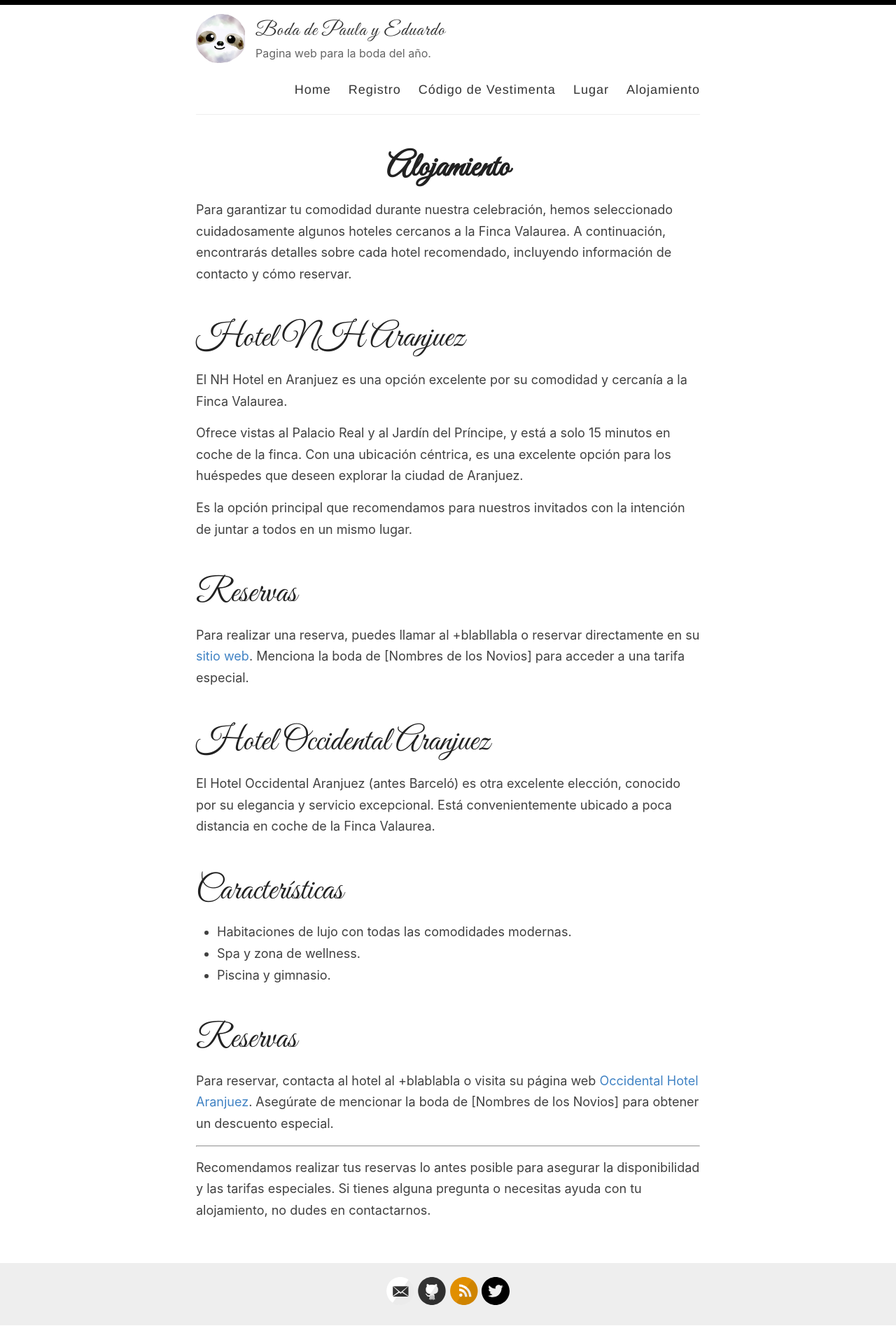
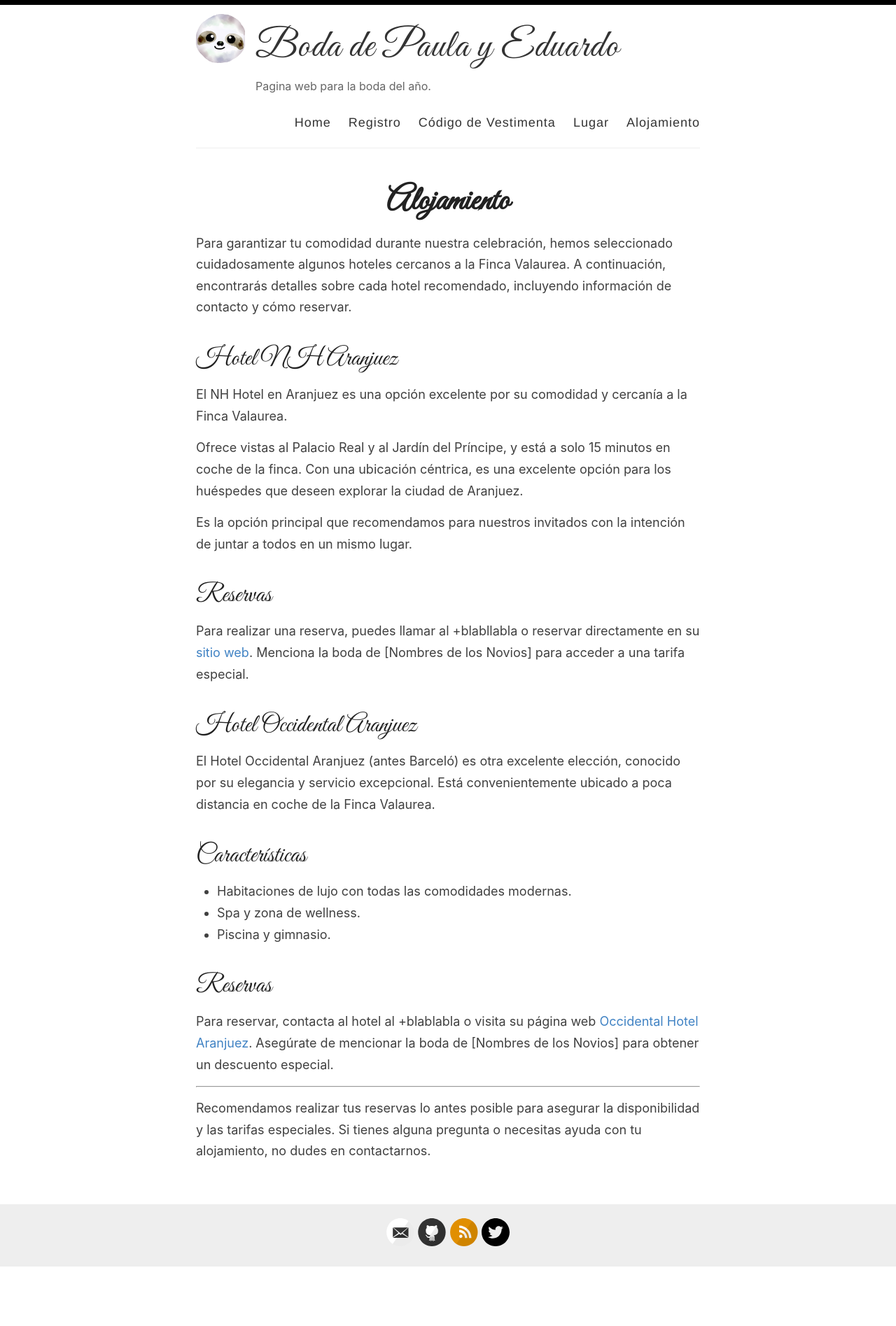
Before and after one commit to boda-paula-y-eduardo/boda-paula-eduardo, a Jekyll site: the page built from _pages/alojamiento.md, in a window 1280 px wide. Shown: the whole page at 70% size. Built offline with Jekyll 4.4.1, drawn with Linux system fonts in a browser that asks for light colours; after the commit the page ends 1811 px from its top, so only the background shows below that.

Commit message:
fix fonts

```diff
--- a/assets/style.scss
+++ b/assets/style.scss
@@ -313,7 +313,7 @@ p > img {
   cursor: pointer;
   font-family: 'Great Vibes', cursive; /* Updated font family */
   font-weight: 300;
-  font-size: 28px;
+  font-size: 56px;
   letter-spacing: 1px;
   text-align: left;
 
@@ -476,7 +476,7 @@ body:after {
   font-family: 'Great Vibes', cursive;
   text-align: left;
   font-weight: normal;
-  font-size: 48px; /* Adjusted to be 2 times bigger than the original larger size */
+  font-size: 36px; /* Adjusted to be 2 times bigger than the original larger size */
   font-kerning: auto;
   font-feature-settings: "kern","liga","dlig","hlig","cswh";
   line-height: 1.2;
```
